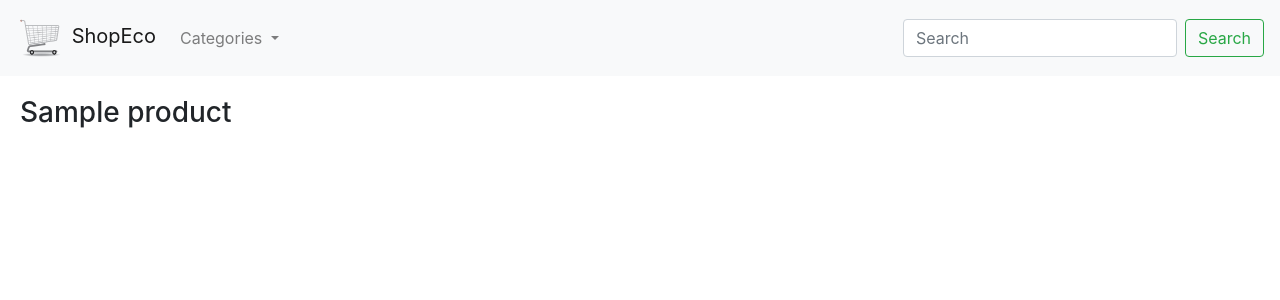
After one commit to Thananjaya/shopping-cart, a Django app: page /1/sample/ in a window 1280 px wide. The commit adds this page. Shown: the top 300 px of the page. Run offline with Django 3.2, Linux system fonts and the light colour scheme; tables that the repository leaves empty hold one stand-in row (values such as "Sample post"); some libraries are stand-ins or nearby versions.

Commit message:
added product list and detail view along with images

```diff
--- a/cart/settings.py
+++ b/cart/settings.py
@@ -120,5 +120,10 @@ USE_TZ = True
 
 STATIC_URL = '/static/'
 
+STATICFILES_DIRS = [
+    os.path.join(BASE_DIR, 'static'),
+]
+
+
 MEDIA_URL = '/media/'
 MEDIA_ROOT = os.path.join(BASE_DIR, 'media/')
--- a/cart/urls.py
+++ b/cart/urls.py
@@ -24,4 +24,5 @@ urlpatterns = [
 ]
 
 if settings.DEBUG:
+	urlpatterns += static(settings.STATIC_URL, document_root = settings.STATIC_ROOT)
 	urlpatterns += static(settings.MEDIA_URL, document_root = settings.MEDIA_ROOT)
--- a/shop/models.py
+++ b/shop/models.py
@@ -1,4 +1,5 @@
 from django.db import models
+from django.urls import reverse
 
 class Category(models.Model):
 	title = models.CharField(max_length = 250, unique = True)
@@ -10,6 +11,9 @@ class Category(models.Model):
 
 	def __str__(self):
 		return self.title
+
+	def get_absolute_url(self):
+		return reverse('shop:product_index_by_category', args=[self.slug])
 
 class Product(models.Model):
 	name = models.CharField(max_length = 250, unique = True)
@@ -28,3 +32,6 @@ class Product(models.Model):
 
 	def __str__(self):
 		return self.name
+
+	def get_absolute_url(self):
+		return reverse('shop:product_detail', args=[self.id, self.slug])
--- a/shop/templates/base.html
+++ b/shop/templates/base.html
@@ -1,26 +1,26 @@
-{% load staticfiles %}
+{% load static %}
 <!doctype html>
 <html lang="en">
   <head>
-    <!-- Required meta tags -->
     <meta charset="utf-8">
     <meta name="viewport" content="width=device-width, initial-scale=1, shrink-to-fit=no">
 
     <!-- Bootstrap CSS -->
     <link rel="stylesheet" href="https://maxcdn.bootstrapcdn.com/bootstrap/4.0.0/css/bootstrap.min.css" integrity="sha384-Gn5384xqQ1aoWXA+058RXPxPg6fy4IWvTNh0E263XmFcJlSAwiGgFAW/dAiS6JXm" crossorigin="anonymous">
 
+    <link href="{% static 'css/app.css' %}" rel="stylesheet">
+
+    <script src="https://code.jquery.com/jquery-3.3.1.slim.min.js" integrity="sha384-q8i/X+965DzO0rT7abK41JStQIAqVgRVzpbzo5smXKp4YfRvH+8abtTE1Pi6jizo" crossorigin="anonymous"></script>
+    <script src="https://cdnjs.cloudflare.com/ajax/libs/popper.js/1.14.7/umd/popper.min.js" integrity="sha384-UO2eT0CpHqdSJQ6hJty5KVphtPhzWj9WO1clHTMGa3JDZwrnQq4sF86dIHNDz0W1" crossorigin="anonymous"></script>
+    <script src="https://stackpath.bootstrapcdn.com/bootstrap/4.3.1/js/bootstrap.min.js" integrity="sha384-JjSmVgyd0p3pXB1rRibZUAYoIIy6OrQ6VrjIEaFf/nJGzIxFDsf4x0xIM+B07jRM" crossorigin="anonymous"></script>
+
     <title>{% block title %}{% endblock %}</title>
   </head>
   <body>
-    <div class="container">
+    {% include "header.html" %}
+    <div class="custom-container">
       {% block content %}
       {% endblock%}
     </div>
-
-    <!-- Optional JavaScript -->
-    <!-- jQuery first, then Popper.js, then Bootstrap JS -->
-    <script src="https://code.jquery.com/jquery-3.2.1.slim.min.js" integrity="sha384-KJ3o2DKtIkvYIK3UENzmM7KCkRr/rE9/Qpg6aAZGJwFDMVNA/GpGFF93hXpG5KkN" crossorigin="anonymous"></script>
-    <script src="https://cdnjs.cloudflare.com/ajax/libs/popper.js/1.12.9/umd/popper.min.js" integrity="sha384-ApNbgh9B+Y1QKtv3Rn7W3mgPxhU9K/ScQsAP7hUibX39j7fakFPskvXusvfa0b4Q" crossorigin="anonymous"></script>
-    <script src="https://maxcdn.bootstrapcdn.com/bootstrap/4.0.0/js/bootstrap.min.js" integrity="sha384-JZR6Spejh4U02d8jOt6vLEHfe/JQGiRRSQQxSfFWpi1MquVdAyjUar5+76PVCmYl" crossorigin="anonymous"></script>
-  </body>
+    {% include "footer.html" %}
 </html>
--- /dev/null
+++ b/shop/templates/header.html
@@ -0,0 +1,25 @@
+{% load static %}
+<nav class="navbar navbar-expand-lg navbar-light bg-light justify-content-between">
+  <a class="navbar-brand" href="#">
+    <img src="{% static 'image/logo.png' %}" height="50" width="50" alt="Shopper" />
+    ShopEco
+  </a>
+  <div class="collapse navbar-collapse" id="navbarNavDropdown">
+  	<ul class="navbar-nav">
+  		<li class="nav-item dropdown">
+        <a class="nav-link dropdown-toggle" href="#" id="navbarDropdownMenuLink" data-toggle="dropdown" aria-haspopup="true" aria-expanded="false">
+          Categories
+        </a>
+        <div class="dropdown-menu" aria-labelledby="navbarDropdownMenuLink">
+        	{% for category in categories %}
+          	<a class="dropdown-item" href="{{ category.get_absolute_url }}">{{ category.title }}</a>
+          {% endfor %}
+        </div>
+      </li>
+    </ul>
+  </div>
+  <form class="form-inline">
+    <input class="form-control mr-sm-2" type="search" placeholder="Search" aria-label="Search">
+    <button class="btn btn-outline-success my-2 my-sm-0" type="submit">Search</button>
+  </form>
+</nav>
--- a/shop/templates/index.html
+++ /dev/null
@@ -1,5 +0,0 @@
-{% extends 'base.html' %}
-
-{% block content %}
-<h1>{{ sample }}</h1>
-{% endblock %}
--- /dev/null
+++ b/shop/templates/products/detail.html
@@ -0,0 +1,10 @@
+{% extends "base.html" %}
+{% load static %}
+
+{% block title %}
+	{{ product }}
+{% endblock %}
+
+{% block content %}
+	<h3>{{product}}</h3>
+{% endblock %}
--- a/shop/urls.py
+++ b/shop/urls.py
@@ -1,7 +1,10 @@
 from django.urls import path
 from . import views
 
+app_name = 'shop'
 
 urlpatterns = [
-	path('', views.index)
+	path('', views.products_index, name='product_index'),
+	path('<slug:c_slug>/', views.products_index, name='product_index_by_category'),
+	path('<int:id>/<slug:slug>/', views.product_detail, name='product_detail')
 ]
--- a/shop/views.py
+++ b/shop/views.py
@@ -1,7 +1,15 @@
-from django.shortcuts import render
+from django.shortcuts import render, get_object_or_404
+from .models import Product, Category
 
+def products_index(request, c_slug=None):
+	category = None
+	products = Product.objects.filter(available = True)
+	categories = Category.objects.all()
+	if c_slug:
+		category = get_object_or_404(Category, slug = c_slug)
+		products = Product.objects.filter(category = category)
+	return render(request, 'products/index.html', {"products": products, "categories": categories, "category": category})
 
-def index(request):
-	return render(request, 'index.html', {'sample': 'hello world'})
-
-# Create your views here.
+def product_detail(request, id, slug):
+	product = get_object_or_404(Product, available= True, id = id, slug = slug)
+	return render(request, 'products/detail.html', {"product": product})
--- /dev/null
+++ b/static/css/app.css
@@ -0,0 +1,3 @@
+.custom-container {
+	margin: 20px;
+}
```
Also changed, not shown: shop/admin.py (+6 -6 lines), shop/templates/products/index.html (added, +20 -0 lines), shop/templatetags/category_tags.py (added, +9 -0 lines), shop/templates/footer.html (added), static/image/logo.png (added), static/image/no_image.jpg (added).
